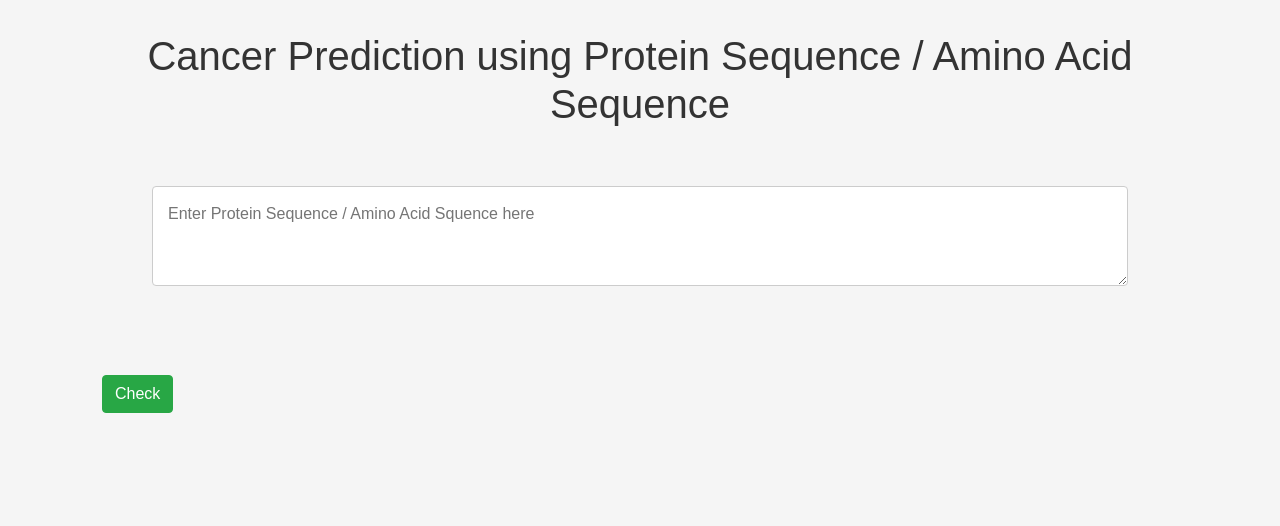
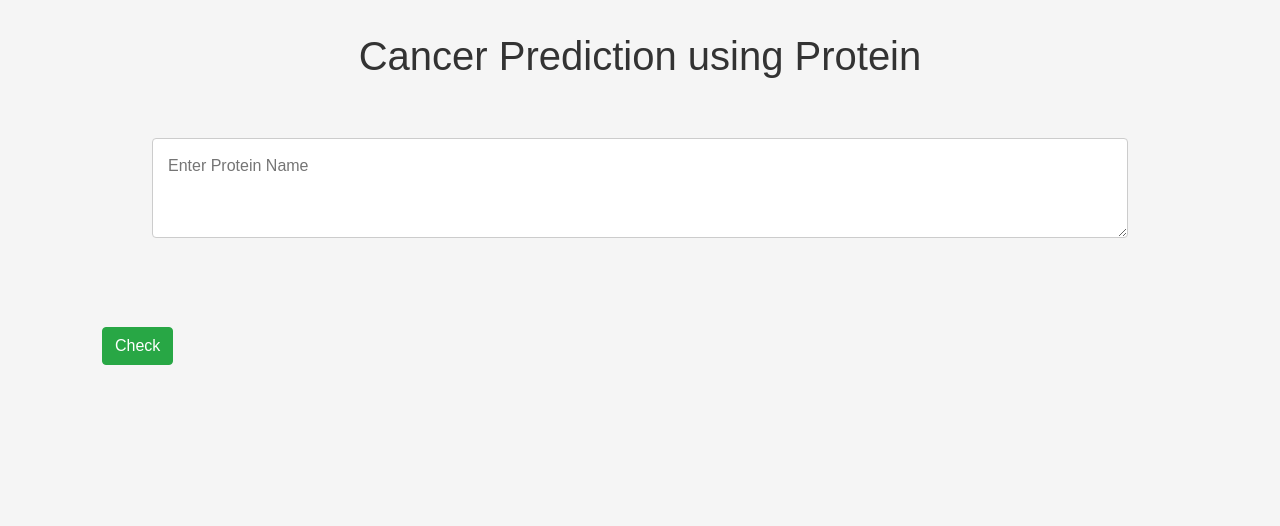
Before and after one commit to PravinKumarPathak/Cancer-Prediction-using-Protein-Names, a Flask app: page / in a window 1280 px wide. Shown: the part 80-606 px from the top of the page. Run offline with Flask 3, Linux system fonts and the light colour scheme; parts of the project's set-up code (start-up, migrations or seed data) failed here and were passed over; some libraries are stand-ins or nearby versions.

Commit message:
Update form.html

```diff
--- a/templates/form.html
+++ b/templates/form.html
@@ -5,59 +5,17 @@
         <title>Cancer Predictor</title>
         <link rel="stylesheet" href="https://maxcdn.bootstrapcdn.com/bootstrap/4.0.0/css/bootstrap.min.css">
         <link rel="stylesheet" href="{{ url_for('static', filename='style.css') }}">
-        <!-- <style>
-            body {
-    margin: 0;
-    font-family: Arial, sans-serif;
-    background-color: #f5f5f5;
-    color: #333;
-    display: flex;
-    flex-direction: column;
-    min-height: 100vh;
-    }
 
-    .header, .footer {
-    background-color: #333;
-    color: #e62020;
-    display: flex;
-    justify-content: center;
-    align-items: center;
-    padding: 1rem 0;
-    }
-
-    header h1, footer p {
-    margin: 0;
-    }
-            body {
-                background: linear-gradient(to right, #f6d365, #fda085);
-                color: #333;
-            }
-
-            .container {
-                border: 2px solid #f6d365;
-                border-radius: 15px;
-                padding: 20px;
-                margin: 20px auto;
-                background-color: white;
-                box-shadow: 0 0 10px rgba(0,0,0,0.1);
-            }
-
-            .form-footer {
-                display: flex;
-                justify-content: space-between;
-                align-items: center;
-            }
-        </style> -->
     </head>
     <body>
         <header class="header">
             <h1>Cancer Prediction Model</h1>
         </header>
         <div class="container">
-            <h1 class="text-center">Cancer Prediction using Protein Sequence / Amino Acid Sequence </h1>
+            <h1 class="text-center">Cancer Prediction using Protein </h1>
             <form action="{{ url_for('hello') }}" method="POST">
                 <div class="form-group">
-                    <textarea name="proteinInput" id="title" placeholder="Enter Protein Sequence / Amino Acid Squence here" rows="7" cols="'60" required></textarea>
+                    <textarea name="proteinInput" id="title" placeholder="Enter Protein Name " rows="7" cols="'60" required></textarea>
                 </div>
 
 
```
